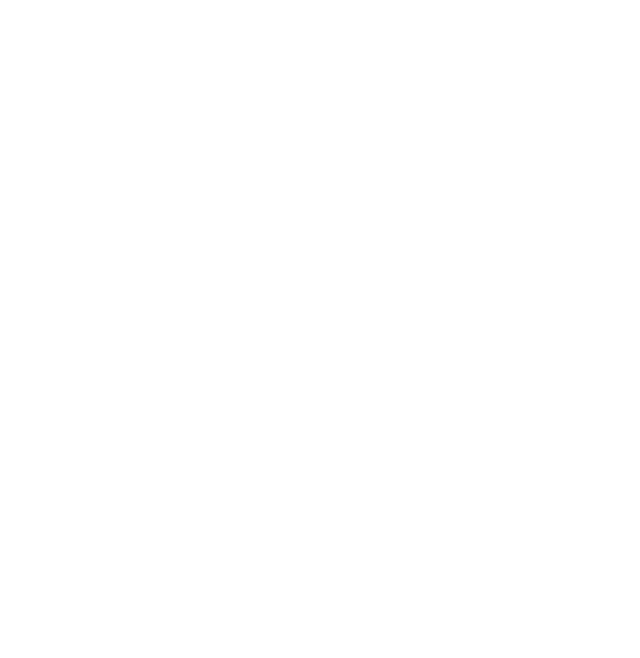
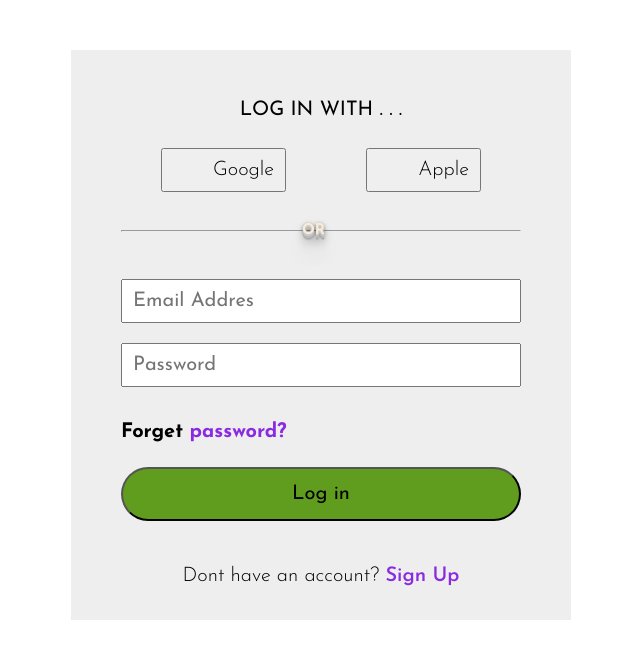
Before and after one commit to alidorri1970/PHARMECY, a React (Create React App) app: page /register in a window 1280 px wide. Before the commit this address had no page. Shown: the top 658 px of the page, without its empty margins (29-669 px from the left). Built offline with nearby package versions, Linux system fonts and the light colour scheme.

Commit message:
register page added

```diff
--- a/src/components/Layout.jsx
+++ b/src/components/Layout.jsx
@@ -6,6 +6,7 @@
 import { AllProducts } from './AllProducts';
 import { Contactus } from './contactus';
 import { Inorder } from './inorder';
+import LoginSignUp from './login';
 
 
 export const Layout = () => {
@@ -19,6 +20,7 @@
       <Route path='/contactus' Component={Contactus} />
       <Route path="/form" Component={Form} />
       <Route path='/inorder'Component={Inorder} />
+      <Route path='register' Component={LoginSignUp}/>
     </Routes>
   </BrowserRouter>
   </>
--- a/src/components/header.jsx
+++ b/src/components/header.jsx
@@ -61,10 +61,10 @@
         <div className={clsx(styles.banner, styles.container)}>
           <nav className={styles.navRight}>
             <ul>
-              <Link to="/sign-in" className={styles.signin}>
+              <Link to="/register" className={styles.signin}>
                 <li>SIGN-IN</li>
               </Link>
-              <Link to="/Login" className={styles.login}>
+              <Link to="/register" className={styles.login}>
                 <li>LOGIN</li>
               </Link>
             </ul>
--- /dev/null
+++ b/src/components/login.jsx
@@ -0,0 +1,46 @@
+import React from "react";
+import Header from "./header";
+
+import styles from "./../components/styles/LoginSignUp.module.css";
+import { Link } from "react-router-dom";
+
+export default function LoginSignUp() {
+  return (
+    <>
+      <div>
+        <div className={styles.box}>
+          <div className={styles.container}>
+            <h3 className={styles.title}>
+              {"Log in with . . .".toUpperCase()}
+            </h3>
+            <span className={styles.titlebuttons}>
+              <button>Google</button>
+              <button>Apple</button>
+            </span>
+            <hr className={styles.line} />
+            <p className={styles.or}>OR</p>
+            <form>
+              <span className={styles.inputs}>
+                <input
+                  type="text"
+                  className={styles.input}
+                  placeholder="Email Addres"
+                />
+                <input
+                  type="text"
+                  className={styles.input}
+                  placeholder="Password"
+                />
+              </span>
+            </form>
+            <h3 className={styles.forgetpass}>
+              Forget<Link to="/forget" className={styles.forgetpasslink}> password?</Link>
+            </h3>
+            <button type="submit"className={styles.loginbutton}>Log in</button>
+            <h3 className={styles.signUp}>Dont have an account? <Link className={styles.signUplink}>Sign Up</Link></h3>
+          </div>
+        </div>
+      </div>
+    </>
+  );
+}
--- /dev/null
+++ b/src/components/shared/Votes.jsx
@@ -0,0 +1,39 @@
+import React from "react";
+import { useState } from "react";
+import styles from "./../styles/mainBanner.module.css"
+
+export const Votes = (props) => {
+
+  const [selected, setSelected] = useState("");
+
+  const handleChange = (option) => {
+    setSelected(option);
+  };
+
+  return (
+    <div>
+        <h4 className={styles.tranporttitle}>{"Voting".toUpperCase()}
+            <img src="https://shop.erfanazadeh.com/image/health.png" alt="" />
+        </h4>
+        <div>
+      <h3>Select up to options:</h3>
+      <form>
+            {props.options.map((option) => (
+        <label key={option} style={{fontSize: "15px", padding: "5px"}} ><br />
+          <input
+            type="checkbox"
+            checked={selected === option}
+            onChange={() => handleChange(option)}
+            style={{margin: "10px", padding: "5px", width: "15px",height: "15px"}}
+          />
+          {option}
+        </label>
+      ))}
+      <br />
+      <button type="submit" className={styles.submitvote}>submit</button>
+</form>
+    </div>
+
+    </div>
+  );
+};
--- /dev/null
+++ b/src/components/shared/mainBanner.jsx
@@ -0,0 +1,34 @@
+import React from "react";
+import styles from "./../styles/mainBanner.module.css";
+import { Votes } from "./Votes";
+
+export const MainBanner = () => {
+
+    const options = [
+        "Online selection and purchase",
+        "Online selection, in-person purchase",
+        "In-person selection and purchase"
+      ];
+
+  return (
+    <>
+      <div className={styles.transportBox}>
+        <h4 className={styles.tranporttitle}>
+          {"transportation Rouls".toUpperCase()}
+          <img src="https://shop.erfanazadeh.com/image/health.png" alt="" />
+        </h4>
+        <img
+          className={styles.tranportimg}
+          src="https://shop.erfanazadeh.com/image/Delivery1.jpg"
+          alt=""
+        />
+      </div>
+      <div className={styles.votetBox}>
+        <Votes options={options} />
+      </div>
+      <div className={styles.commentBox}>
+
+      </div>
+    </>
+  );
+};
--- /dev/null
+++ b/src/components/styles/LoginSignUp.module.css
@@ -0,0 +1,105 @@
+* {
+  font-size: 20px;
+  font-family: "Josefin Sans", serif;
+}
+
+.box {
+  width: 500px;
+  height: 570px;
+  background-color: rgba(135, 135, 135, 0.144);
+  margin-left: 100px;
+  margin-top: 50px;
+}
+
+.container {
+  width: 80%;
+  margin: 0 auto;
+}
+
+.title {
+  font-weight: 400;
+  font-size: 20px;
+  text-align: center;
+  padding: 50px 0 10px 0;
+}
+
+.titlebuttons {
+  display: flex;
+  align-items: center;
+  justify-content: space-around;
+  height: 80px;
+}
+
+.titlebuttons > button {
+  padding: 10px 10px;
+  font-size: 20px;
+  font-weight: 350;
+  padding-left: 50px;
+}
+
+.line {
+  color: red;
+  height: 1px;
+  background-color: blue;
+  margin: 20px 0;
+}
+
+.or {
+  padding: 1px;
+  color: antiquewhite;
+  font-weight: 900;
+  font-size: 15px;
+  position: relative;
+  left: 45%;
+  top: -30px;
+  text-shadow: 0 1px 0 #ccc, 0 2px 0 #c9c9c9, 0 3px 0 #bbb, 0 4px 0 #b9b9b9,
+    0 5px 0 #aaa, 0 6px 1px rgba(0, 0, 0, 0.1), 0 0 5px rgba(0, 0, 0, 0.1),
+    0 1px 3px rgba(0, 0, 0, 0.3), 0 3px 5px rgba(0, 0, 0, 0.2),
+    0 5px 10px rgba(0, 0, 0, 0.25), 0 10px 10px rgba(0, 0, 0, 0.2),
+    0 20px 20px rgba(0, 0, 0, 0.15);
+}
+
+.inputs {
+  display: flex;
+  flex-wrap: wrap;
+  justify-content: center;
+  margin: 0 auto;
+}
+
+.input {
+  width: 100%;
+  padding: 10px;
+  margin: 10px 0;
+}
+
+.forgetpass {
+  padding: 15px 0;
+  margin: 10px 0;
+}
+
+.forgetpasslink {
+  text-decoration: none;
+  color: blueviolet;
+}
+
+.loginbutton {
+  width: 100%;
+  padding: 15px;
+  background-color: #609c1d;
+  border-radius: 100px;
+}
+
+.signUp {
+  text-align: center;
+  padding: 25px;
+  margin: 20px 0 0 0;
+  font-weight: 350;
+  font-size: 20px;
+}
+
+.signUplink {
+  font-weight: 600;
+  font-size: 20px;
+  text-decoration: none;
+  color: blueviolet;
+}
--- a/src/components/styles/header.module.css
+++ b/src/components/styles/header.module.css
@@ -124,7 +124,7 @@
 }
 
 .accordion-button {
-  background-color: #3b82f6; /* آبی */
+  background-color: #3b82f6;
   color: white;
   padding: 12px;
   border: none;
@@ -178,4 +178,6 @@
   font-weight: normal;
   font-size: larger;
   font-family: "Josefin Sans", serif;
+  letter-spacing: 5px;
+  word-spacing: 5px;
 }
--- a/src/components/styles/home.module.css
+++ b/src/components/styles/home.module.css
@@ -1,6 +1,38 @@
 .shownItem {
     display: grid;
-    grid-template-columns: 75% 25%;
+    grid-template-columns: 70% 30%;
     height: auto;
-    background-color: rgba(227, 227, 227, 0.132);
+    background-color: rgba(157, 157, 157, 0.637);
 }
+
+.unvisible {
+    display: none;
+
+}
+
+.mainimage >img:nth-child(1) {
+    box-shadow: 0 12px 12px -12px rgb(0, 0, 0);
+    border: 1px solid rgba(0, 0, 0, 0.468);
+    padding: 1px;
+    position: relative;
+    left: 50px;
+    top: 100px;
+    width: 750px;
+}
+.mainimage >img:nth-child(2){
+    box-shadow: 0 12px 12px -12px rgb(0, 0, 0);
+    border: 1px solid rgba(0, 0, 0, 0.468);
+    padding: 1px;
+    position: relative;
+    left: 50px;
+    top: 130px;
+}
+
+.mainimage >img:nth-child(3) {
+    box-shadow: 0 12px 12px -12px rgb(0, 0, 0);
+    border: 1px solid rgba(0, 0, 0, 0.468);
+    padding: 1px;
+    position: relative;
+    left: 100px;
+    top: 130px;
+}
--- /dev/null
+++ b/src/components/styles/mainBanner.module.css
@@ -0,0 +1,61 @@
+*{
+    font-family: "Josefin Sans", serif;
+}
+
+.transportBox {
+    margin-top: 20px;
+    width: 350px;
+    height: 300px;
+    background-color: rgb(0, 0, 0);
+    border-radius: 20px 20px 0 0;
+    box-shadow: 0 12px 12px -12px rgb(0, 0, 0);
+    border: 1px solid rgba(0, 0, 0, 0.468);
+}
+
+.tranporttitle {
+    display: flex;
+    align-items: center;
+    justify-content: center;
+    background-color: #609c1d;
+    border-radius: 20px 20px 0 0;
+    border:10px solid#609c1d;
+}
+
+.tranporttitle > img {
+    margin-left: 10px;
+    width:40px;
+    height: 40px;
+}
+
+.tranportimg {
+    width:100%;
+    height: 80%;
+}
+
+.votetBox {
+    margin-top: 50px;
+    width: 350px;
+    height: 270px;
+    background-color: rgba(255, 255, 255, 0.555);
+    box-shadow: 0 12px 12px -12px rgb(0, 0, 0);
+    box-shadow: 0 12px 12px -12px rgb(0, 0, 0);
+    border: 1px solid rgba(0, 0, 0, 0.468);
+    border-radius: 20px 20px 0 0;
+}
+
+.votinglable {
+    font-size: 15px;
+    padding: 10px 0;
+}
+
+.submitvote {
+    padding: 5px;
+    margin: 30px 0 0 20px;
+    width:100px;
+    background-color: #609c1d;
+    font-size: larger;
+    letter-spacing: 3px;
+    border: none;
+    color: white;
+    border-radius: 15px;
+}
```
Also changed, not shown: src/components/Home.jsx (+12 -14 lines).
